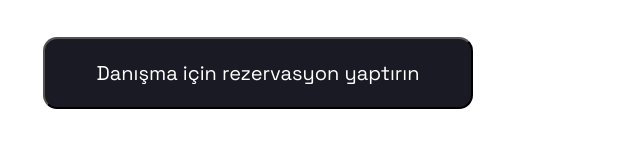
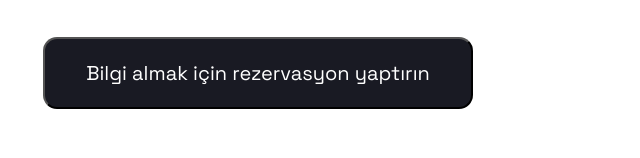
Before and after one commit to onuresin/posivitus-landingpage, a plain HTML site: page index.html in a window 1280 px wide. Shown: the part 642-800 px from the top of the page, 382-1022 px from the left. Drawn offline with nearby package versions, Linux system fonts and the light colour scheme.

Commit message:
text degisikligi yapildi

```diff
--- a/index.html
+++ b/index.html
@@ -56,7 +56,7 @@
                 </div>
                 <div class="content-1-bot">
                     <h2>Dijital pazarlama ajansımız, SEO, PPC, sosyal medya pazarlaması ve içerik oluşturma gibi bir dizi hizmet aracılığıyla işletmelerin çevrimiçi ortamda büyümelerine ve başarılı olmalarına yardımcı oluyoruz.</h2>
-                    <button>Danışma için rezervasyon yaptırın</button>
+                    <button>Bilgi almak için rezervasyon yaptırın</button>
                 </div>
             </div>
             <div class="section-content-2">
```
